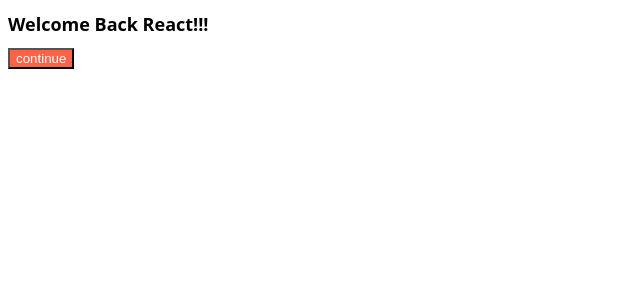
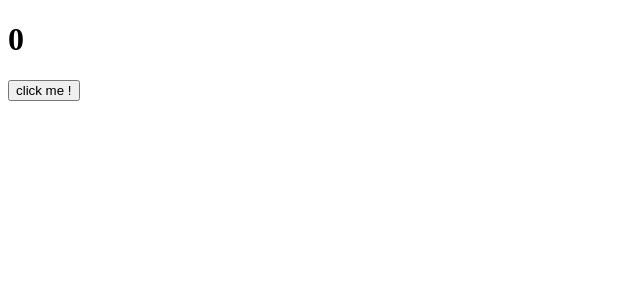
Before and after one commit to rivkode/react-movie, a React (Create React App) app: page / in a window 1280 px wide. Shown: the top 300 px of the page, without its empty margins (0-640 px from the left). Built offline with nearby package versions, Linux system fonts and the light colour scheme.

Commit message:
useEffect - 1

```diff
--- a/src/App.js
+++ b/src/App.js
@@ -1,11 +1,19 @@
-import Button from "./Button";
-import styles from "./App.module.css";
+import { useEffect, useState, userEffect } from "react";
 
 function App() {
+  const [counter, setValue] = useState(0);
+  const onClick = () => setValue((prev) => prev + 1);
+  console.log('i run all the time');
+  const iRunOnlyOnce = () => {
+    console.log("I run only once");
+  };
+
+  useEffect(iRunOnlyOnce, []);
+
   return (
     <div>
-      <h1 className={styles.title}>Welcome Back React!!! </h1>
-      <Button text={"continue"}/>
+      <h1>{counter}</h1>
+      <button onClick={onClick}> click me !</button>
     </div>
   );
 }
--- a/src/index.js
+++ b/src/index.js
@@ -4,7 +4,5 @@
 
 const root = ReactDOM.createRoot(document.getElementById('root'));
 root.render(
-  <React.StrictMode>
     <App />
-  </React.StrictMode>
 );
```
Also changed, not shown: 1 other file (tests, documents, lock files or other folders).
